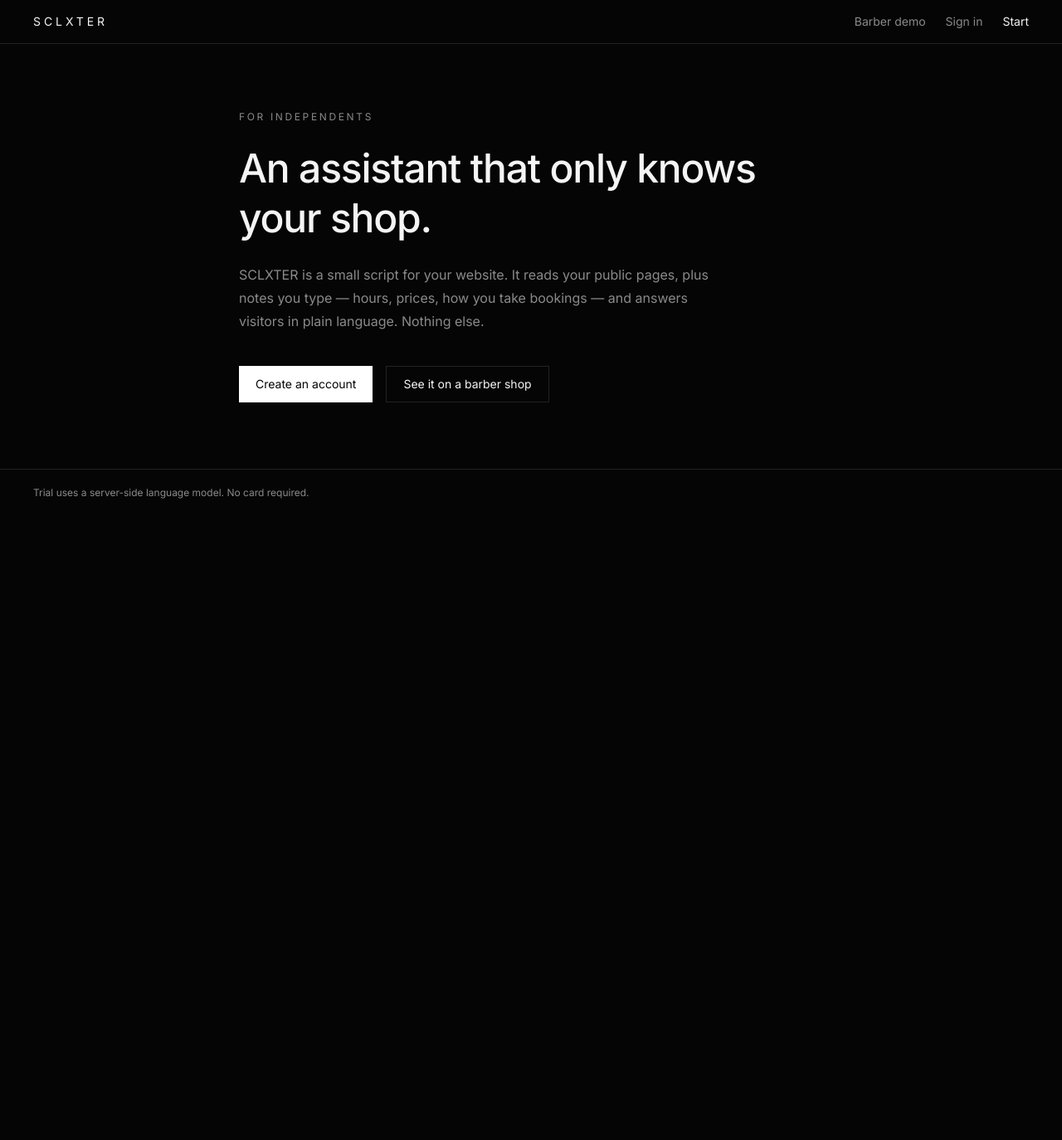
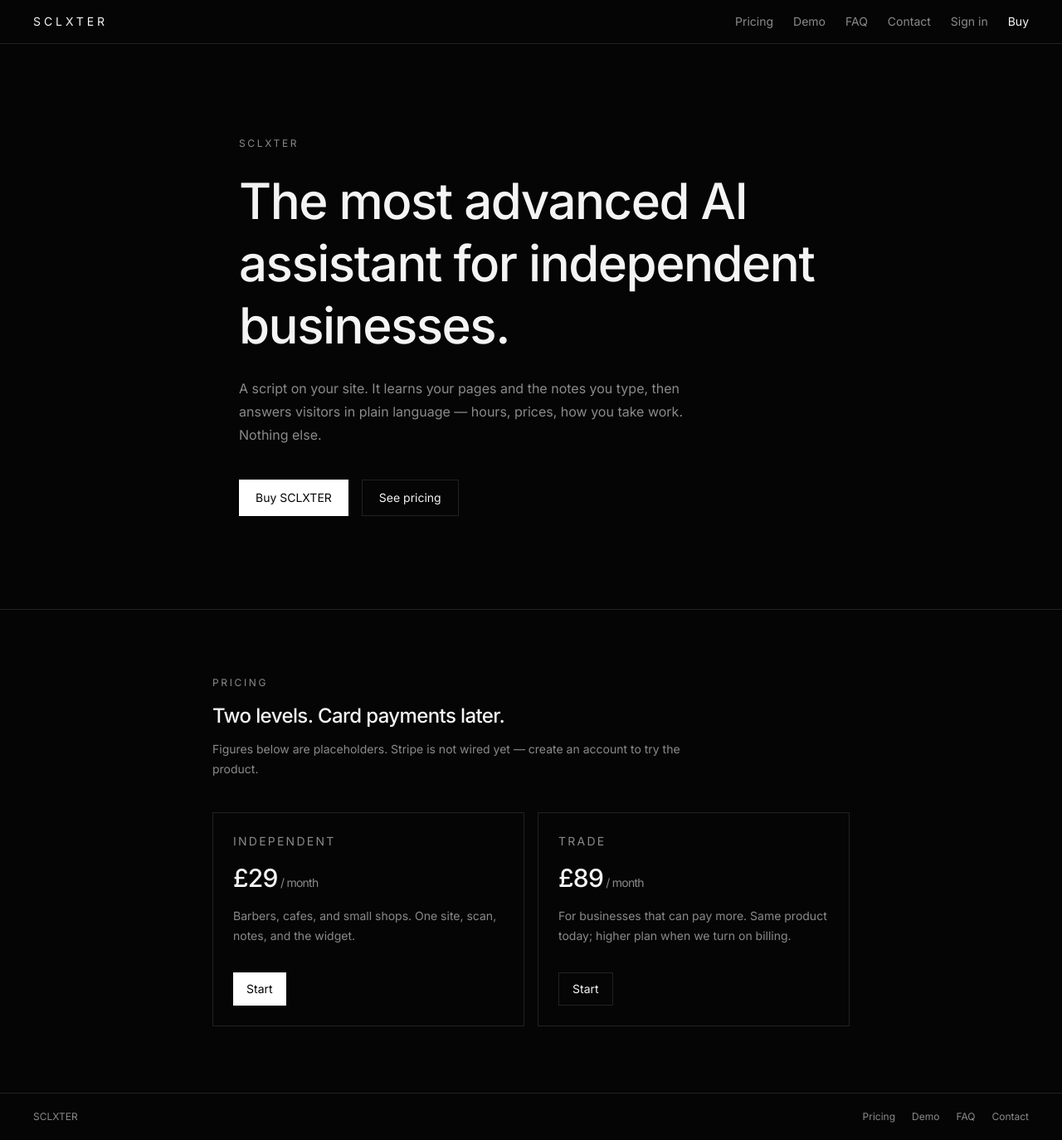
Before and after one commit to edwardsclaterx-web/sclxter, a Next.js app: page / in a window 1280 px wide. Shown: the whole page at 83% size. Before the commit the page ends 800 px from the top, so only its background shows below. Built offline with nearby package versions, Linux system fonts and the light colour scheme; no server answers.

Commit message:
Make / the SCLXTER product homepage with pricing
Headline and placeholder plans live on the product site. Demo is a
nav link to the fictional barber at /demo. FAQ and Contact are stubs.

Co-authored-by: sclater <sclater@me.com>

```diff
--- /dev/null
+++ b/src/app/contact/page.tsx
@@ -0,0 +1,18 @@
+import { SiteFooter, SiteHeader } from "@/components/chrome";
+import { getSessionUser } from "@/lib/auth";
+
+export const metadata = { title: "Contact — SCLXTER" };
+
+export default async function ContactPage() {
+  const user = await getSessionUser();
+  return (
+    <div className="flex min-h-full flex-col">
+      <SiteHeader signedIn={Boolean(user)} />
+      <main className="mx-auto w-full max-w-3xl flex-1 px-5 py-20 md:px-8">
+        <h1 className="text-3xl font-medium tracking-tight">Contact</h1>
+        <p className="mt-4 text-sm leading-6 text-muted">Coming soon.</p>
+      </main>
+      <SiteFooter />
+    </div>
+  );
+}
--- a/src/app/dashboard/dashboard-client.tsx
+++ b/src/app/dashboard/dashboard-client.tsx
@@ -1,10 +1,9 @@
 "use client";
 
-import Link from "next/link";
 import { useRouter } from "next/navigation";
 import { useEffect, useState, type FormEvent } from "react";
 import { ChatPanel } from "@/components/chat-panel";
-import { SiteHeader } from "@/components/chrome";
+import { ProductNav, SiteHeader } from "@/components/chrome";
 import { Button } from "@/components/ui/button";
 import { Input } from "@/components/ui/input";
 import { Label } from "@/components/ui/label";
@@ -127,13 +126,17 @@ export function Dashboard({ email, business, knowledge, leads }: Props) {
     <div className="flex min-h-full flex-col">
       <SiteHeader
         right={
-          <>
-            <span className="hidden sm:inline">{email}</span>
-            <Link href="/demo">Barber demo</Link>
-            <button type="button" onClick={() => void logout()} className="text-fg">
-              Sign out
-            </button>
-          </>
+          <ProductNav
+            signedIn
+            extra={
+              <>
+                <span className="hidden sm:inline text-muted">{email}</span>
+                <button type="button" onClick={() => void logout()} className="text-fg">
+                  Sign out
+                </button>
+              </>
+            }
+          />
         }
       />
 
--- /dev/null
+++ b/src/app/faq/page.tsx
@@ -0,0 +1,18 @@
+import { SiteFooter, SiteHeader } from "@/components/chrome";
+import { getSessionUser } from "@/lib/auth";
+
+export const metadata = { title: "FAQ — SCLXTER" };
+
+export default async function FaqPage() {
+  const user = await getSessionUser();
+  return (
+    <div className="flex min-h-full flex-col">
+      <SiteHeader signedIn={Boolean(user)} />
+      <main className="mx-auto w-full max-w-3xl flex-1 px-5 py-20 md:px-8">
+        <h1 className="text-3xl font-medium tracking-tight">FAQ</h1>
+        <p className="mt-4 text-sm leading-6 text-muted">Coming soon.</p>
+      </main>
+      <SiteFooter />
+    </div>
+  );
+}
--- a/src/app/layout.tsx
+++ b/src/app/layout.tsx
@@ -11,7 +11,7 @@ const inter = Inter({
 export const metadata: Metadata = {
   title: "SCLXTER",
   description:
-    "An embeddable site assistant for independent businesses. Scan your pages, add notes, and let visitors ask in plain language.",
+    "The most advanced AI assistant for independent businesses. A script on your site that answers from your pages and notes.",
 };
 
 export default function RootLayout({ children }: LayoutProps<"/">) {
--- a/src/app/login/page.tsx
+++ b/src/app/login/page.tsx
@@ -1,4 +1,3 @@
-import Link from "next/link";
 import { redirect } from "next/navigation";
 import { SiteHeader } from "@/components/chrome";
 import { getSessionUser } from "@/lib/auth";
@@ -9,13 +8,7 @@ export default async function LoginPage() {
   if (user) redirect("/dashboard");
   return (
     <div className="flex min-h-full flex-col">
-      <SiteHeader
-        right={
-          <Link href="/signup" className="text-fg">
-            Create account
-          </Link>
-        }
-      />
+      <SiteHeader signedIn={false} />
       <main className="mx-auto flex w-full max-w-md flex-1 flex-col justify-center px-5 py-16">
         <h1 className="text-2xl font-medium tracking-tight">Sign in</h1>
         <p className="mt-2 text-sm text-muted">
--- a/src/app/page.tsx
+++ b/src/app/page.tsx
@@ -1,60 +1,100 @@
 import Link from "next/link";
-import { SiteHeader } from "@/components/chrome";
+import { SiteFooter, SiteHeader } from "@/components/chrome";
 import { getSessionUser } from "@/lib/auth";
 
 export default async function Home() {
   const user = await getSessionUser();
   return (
     <div className="flex min-h-full flex-col">
-      <SiteHeader
-        right={
-          <>
-            <Link href="/demo">Barber demo</Link>
-            {user ? (
-              <Link href="/dashboard" className="text-fg">
-                Dashboard
-              </Link>
-            ) : (
-              <>
-                <Link href="/login">Sign in</Link>
-                <Link href="/signup" className="text-fg">
-                  Start
-                </Link>
-              </>
-            )}
-          </>
-        }
-      />
-      <main className="mx-auto flex w-full max-w-3xl flex-1 flex-col justify-center px-5 py-20 md:px-8">
+      <SiteHeader signedIn={Boolean(user)} />
+      <main className="flex-1">
+        <section className="mx-auto w-full max-w-3xl px-5 py-20 md:px-8 md:py-28">
           <p className="text-xs uppercase tracking-[0.22em] text-muted">
-          For independents
+            SCLXTER
           </p>
-        <h1 className="mt-6 text-4xl font-medium leading-tight tracking-tight md:text-5xl">
-          An assistant that only knows your shop.
+          <h1 className="mt-6 text-4xl font-medium leading-tight tracking-tight md:text-6xl">
+            The most advanced AI assistant for independent businesses.
           </h1>
           <p className="mt-6 max-w-xl text-base leading-7 text-muted">
-          SCLXTER is a small script for your website. It reads your public
-          pages, plus notes you type — hours, prices, how you take bookings —
-          and answers visitors in plain language. Nothing else.
+            A script on your site. It learns your pages and the notes you type,
+            then answers visitors in plain language — hours, prices, how you
+            take work. Nothing else.
           </p>
           <div className="mt-10 flex flex-wrap gap-4">
             <Link
               href={user ? "/dashboard" : "/signup"}
               className="inline-flex h-11 items-center bg-accent px-5 text-sm text-accent-fg"
             >
-            {user ? "Open dashboard" : "Create an account"}
+              {user ? "Open dashboard" : "Buy SCLXTER"}
             </Link>
             <Link
-            href="/demo"
+              href="/#pricing"
               className="inline-flex h-11 items-center border border-line px-5 text-sm"
             >
-            See it on a barber shop
+              See pricing
             </Link>
           </div>
+        </section>
+
+        <section
+          id="pricing"
+          className="border-t border-line px-5 py-16 md:px-8 md:py-20"
+        >
+          <div className="mx-auto w-full max-w-3xl">
+            <p className="text-xs uppercase tracking-[0.22em] text-muted">
+              Pricing
+            </p>
+            <h2 className="mt-4 text-2xl font-medium tracking-tight">
+              Two levels. Card payments later.
+            </h2>
+            <p className="mt-3 max-w-xl text-sm leading-6 text-muted">
+              Figures below are placeholders. Stripe is not wired yet — create
+              an account to try the product.
+            </p>
+            <div className="mt-10 grid gap-4 md:grid-cols-2">
+              <article className="border border-line p-6">
+                <h3 className="text-sm tracking-[0.16em] uppercase text-muted">
+                  Independent
+                </h3>
+                <p className="mt-4 text-3xl font-medium tracking-tight">
+                  £29
+                  <span className="text-sm font-normal text-muted"> / month</span>
+                </p>
+                <p className="mt-4 text-sm leading-6 text-muted">
+                  Barbers, cafes, and small shops. One site, scan, notes, and
+                  the widget.
+                </p>
+                <Link
+                  href={user ? "/dashboard" : "/signup"}
+                  className="mt-8 inline-flex h-10 items-center bg-accent px-4 text-sm text-accent-fg"
+                >
+                  {user ? "Dashboard" : "Start"}
+                </Link>
+              </article>
+              <article className="border border-line p-6">
+                <h3 className="text-sm tracking-[0.16em] uppercase text-muted">
+                  Trade
+                </h3>
+                <p className="mt-4 text-3xl font-medium tracking-tight">
+                  £89
+                  <span className="text-sm font-normal text-muted"> / month</span>
+                </p>
+                <p className="mt-4 text-sm leading-6 text-muted">
+                  For businesses that can pay more. Same product today; higher
+                  plan when we turn on billing.
+                </p>
+                <Link
+                  href={user ? "/dashboard" : "/signup"}
+                  className="mt-8 inline-flex h-10 items-center border border-line px-4 text-sm"
+                >
+                  {user ? "Dashboard" : "Start"}
+                </Link>
+              </article>
+            </div>
+          </div>
+        </section>
       </main>
-      <footer className="border-t border-line px-5 py-5 text-xs text-muted md:px-10">
-        Trial uses a server-side language model. No card required.
-      </footer>
+      <SiteFooter />
     </div>
   );
 }
--- a/src/app/signup/page.tsx
+++ b/src/app/signup/page.tsx
@@ -1,4 +1,3 @@
-import Link from "next/link";
 import { redirect } from "next/navigation";
 import { SiteHeader } from "@/components/chrome";
 import { getSessionUser } from "@/lib/auth";
@@ -9,13 +8,7 @@ export default async function SignupPage() {
   if (user) redirect("/dashboard");
   return (
     <div className="flex min-h-full flex-col">
-      <SiteHeader
-        right={
-          <Link href="/login" className="text-fg">
-            Sign in
-          </Link>
-        }
-      />
+      <SiteHeader signedIn={false} />
       <main className="mx-auto flex w-full max-w-md flex-1 flex-col justify-center px-5 py-16">
         <h1 className="text-2xl font-medium tracking-tight">Create account</h1>
         <p className="mt-2 text-sm text-muted">
--- a/src/components/chrome.tsx
+++ b/src/components/chrome.tsx
@@ -9,16 +9,64 @@ export function Wordmark({ href = "/" }: { href?: string }) {
   );
 }
 
+export function ProductNav({
+  signedIn,
+  extra,
+}: {
+  signedIn?: boolean;
+  extra?: ReactNode;
+}) {
+  return (
+    <nav className="flex flex-wrap items-center justify-end gap-x-6 gap-y-2 text-sm text-muted">
+      <Link href="/#pricing">Pricing</Link>
+      <Link href="/demo">Demo</Link>
+      <Link href="/faq">FAQ</Link>
+      <Link href="/contact">Contact</Link>
+      {extra}
+      {signedIn ? (
+        <Link href="/dashboard" className="text-fg">
+          Dashboard
+        </Link>
+      ) : (
+        <>
+          <Link href="/login">Sign in</Link>
+          <Link href="/signup" className="text-fg">
+            Buy
+          </Link>
+        </>
+      )}
+    </nav>
+  );
+}
+
 export function SiteHeader({
   right,
+  signedIn,
 }: {
   right?: ReactNode;
+  signedIn?: boolean;
 }) {
   return (
     <header className="flex items-center justify-between border-b border-line px-5 py-4 md:px-10">
       <Wordmark />
-      <nav className="flex items-center gap-6 text-sm text-muted">{right}</nav>
+      {right ?? <ProductNav signedIn={signedIn} />}
     </header>
+  );
+}
+
+export function SiteFooter() {
+  return (
+    <footer className="border-t border-line px-5 py-5 text-xs text-muted md:px-10">
+      <div className="flex flex-wrap items-center justify-between gap-3">
+        <span>SCLXTER</span>
+        <span className="flex gap-5">
+          <Link href="/#pricing">Pricing</Link>
+          <Link href="/demo">Demo</Link>
+          <Link href="/faq">FAQ</Link>
+          <Link href="/contact">Contact</Link>
+        </span>
+      </div>
+    </footer>
   );
 }
 
```
Also changed, not shown: 1 other file (tests, documents, lock files or other folders). Lines whose indentation alone changed are shown as unchanged.
